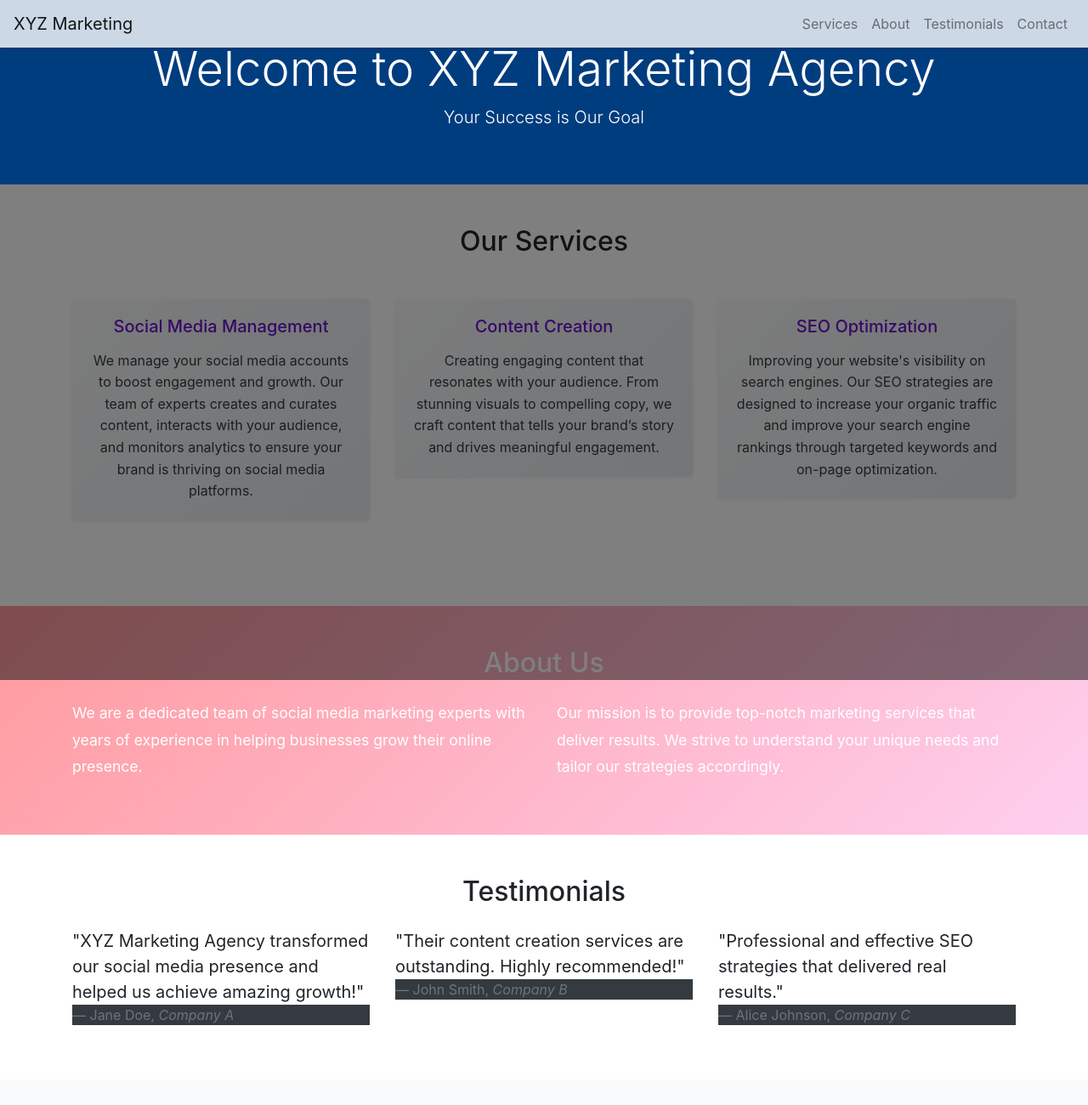
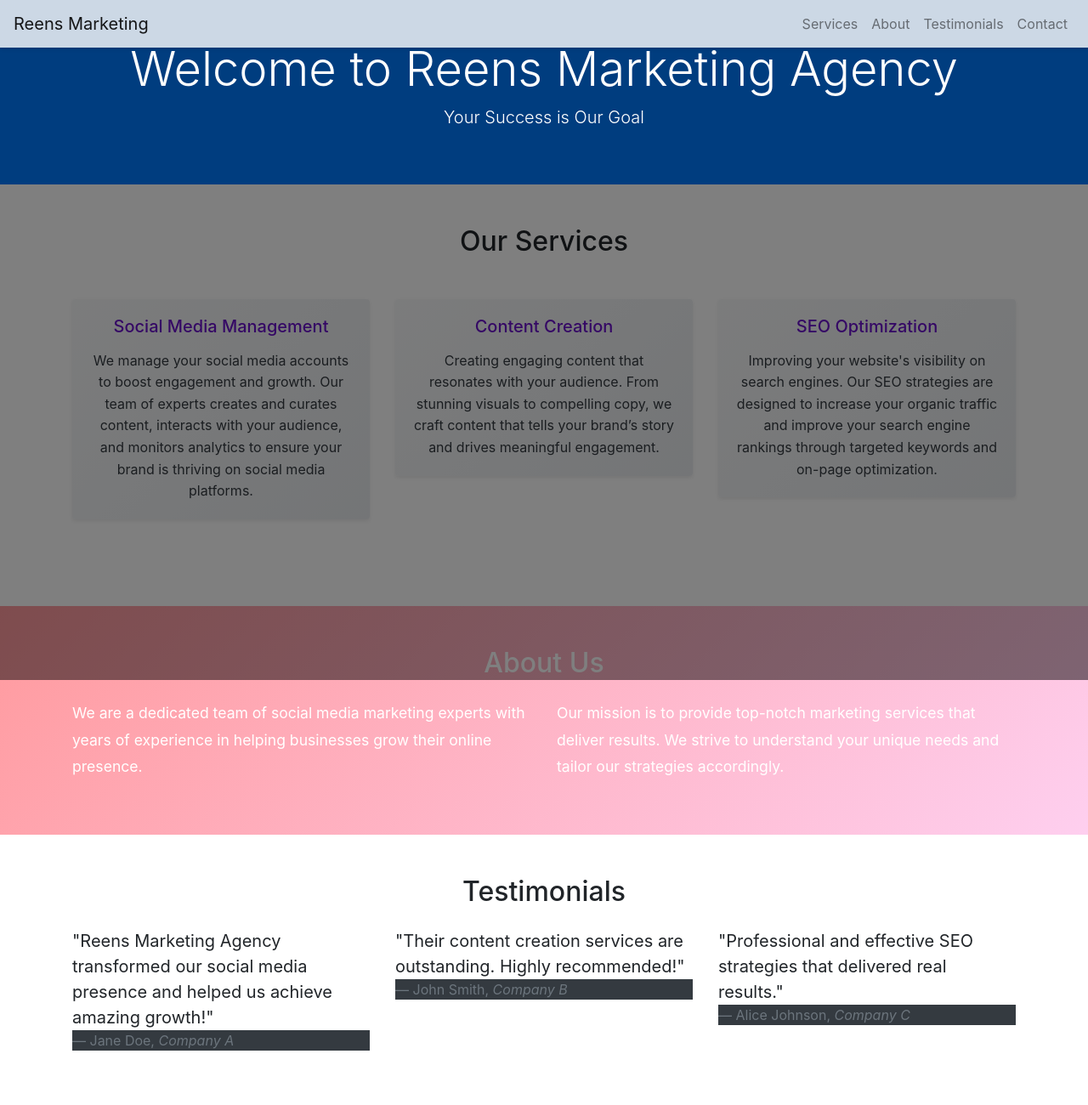
Before and after one commit to Reensvikash/site, a plain HTML site: page index.html in a window 1280 px wide. Shown: the top 1300 px of the page at 85% size. Drawn offline with nearby package versions, Linux system fonts and the light colour scheme.

Commit message:
Update index.html

```diff
--- a/index.html
+++ b/index.html
@@ -11,7 +11,7 @@
     <!-- Header -->
     <header class="bg-primary text-white text-center py-5">
         <div class="container">
-            <h1 class="display-4">Welcome to XYZ Marketing Agency</h1>
+            <h1 class="display-4">Welcome to Reens Marketing Agency</h1>
             <p class="lead">Your Success is Our Goal</p>
         </div>
     </header>
@@ -68,7 +68,7 @@
             <div class="row mt-4">
                 <div class="col-md-4">
                     <blockquote class="blockquote">
-                        <p class="mb-0">"XYZ Marketing Agency transformed our social media presence and helped us achieve amazing growth!"</p>
+                        <p class="mb-0">"Reens Marketing Agency transformed our social media presence and helped us achieve amazing growth!"</p>
                         <footer class="blockquote-footer">Jane Doe, <cite title="Company A">Company A</cite></footer>
                     </blockquote>
                 </div>
@@ -116,7 +116,7 @@
     <!-- Footer -->
     <footer class="bg-dark text-white text-center py-4">
         <div class="container">
-            <p>&copy; 2024 XYZ Marketing Agency. All Rights Reserved.</p>
+            <p>&copy; 2024 Reens Marketing Agency. All Rights Reserved.</p>
         </div>
     </footer>
     <script src="https://code.jquery.com/jquery-3.5.1.slim.min.js"></script>
@@ -126,7 +126,7 @@
 </html>
 <!-- Navigation Bar -->
 <nav class="navbar navbar-expand-lg navbar-light">
-    <a class="navbar-brand" href="#">XYZ Marketing</a>
+    <a class="navbar-brand" href="#"> Reens Marketing</a>
     <button class="navbar-toggler" type="button" data-toggle="collapse" data-target="#navbarNav" aria-controls="navbarNav" aria-expanded="false" aria-label="Toggle navigation">
         <span class="navbar-toggler-icon"></span>
     </button>
```
